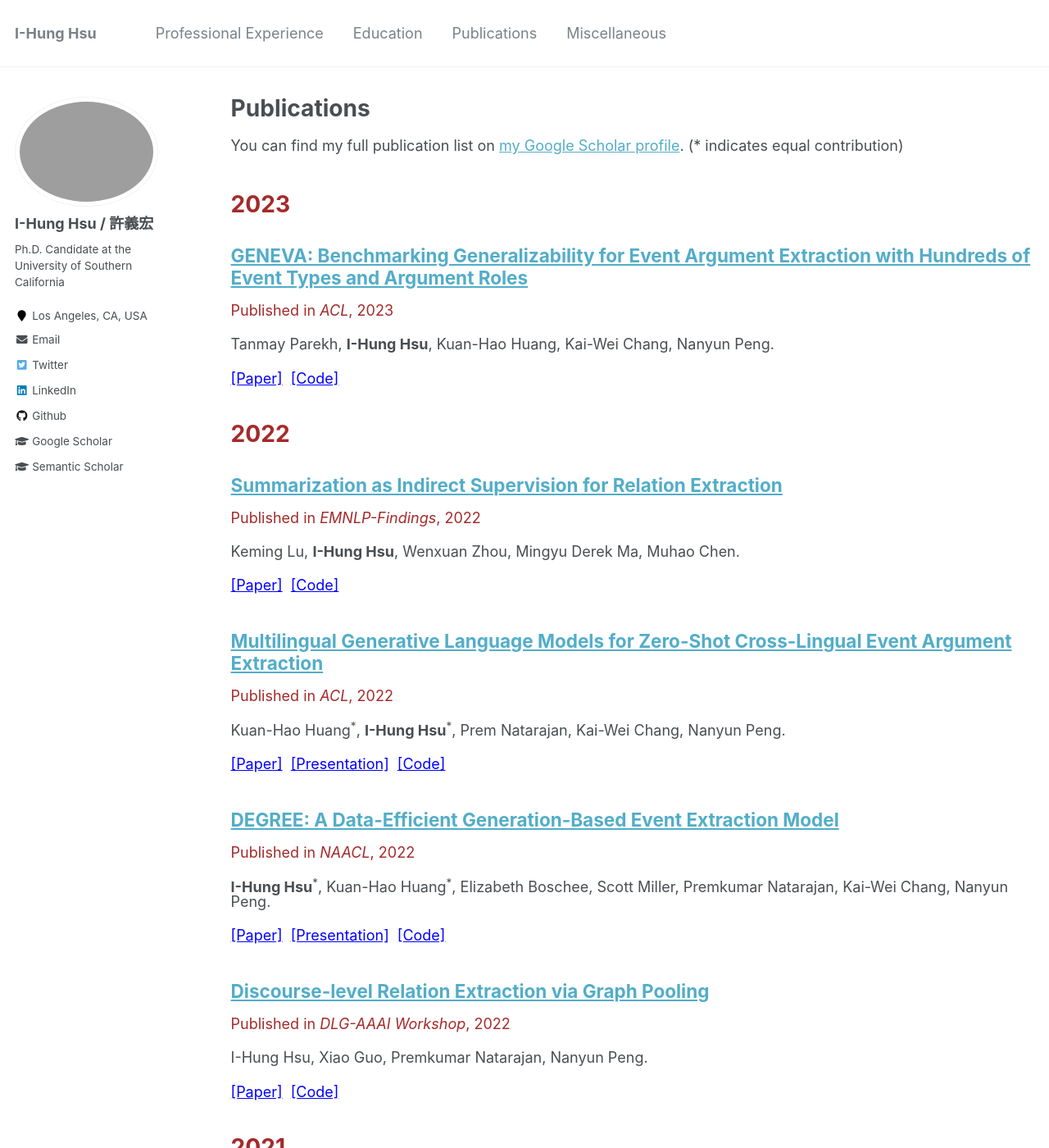
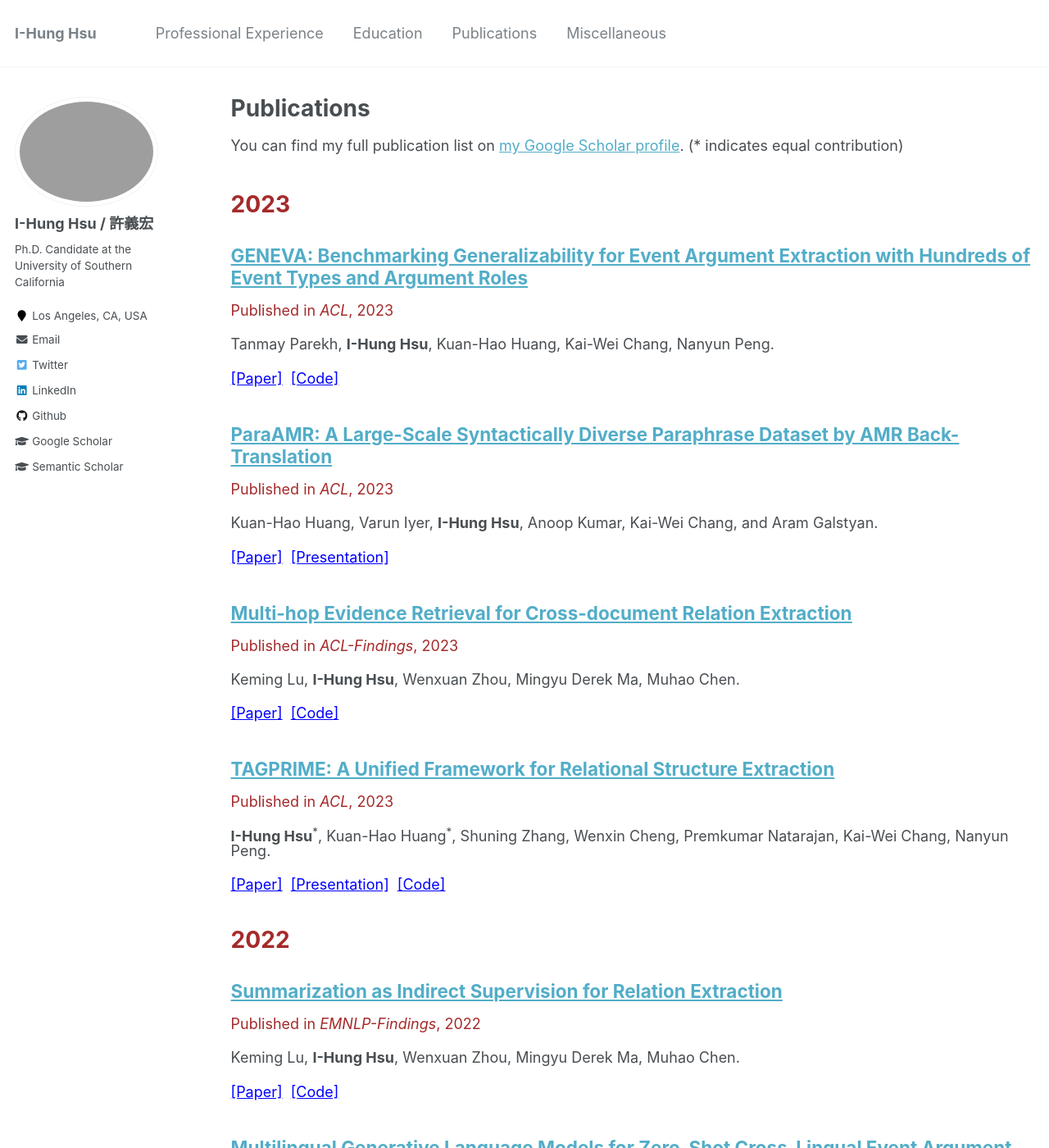
Before and after one commit to ihungalexhsu/ihungalexhsu.github.io, a Jekyll site: the page built from _pages/publications.md, in a window 1280 px wide and 1400 px high. Shown: the whole window at 82% size. Built offline with Jekyll 4.4.1, drawn with Linux system fonts in a browser that asks for light colours.

Commit message:
update pub

```diff
--- /dev/null
+++ b/_publications/10_TagPrime.md
@@ -0,0 +1,17 @@
+---
+title: "TAGPRIME: A Unified Framework for Relational Structure Extraction"
+collection: publications
+Authors: '<b>I-Hung Hsu</b><sup>*</sup>, Kuan-Hao Huang<sup>*</sup>, Shuning Zhang, Wenxin Cheng, Premkumar Natarajan, Kai-Wei Chang, Nanyun Peng.'
+date: 07/2023
+venue: 'ACL'
+paperurl: 'https://aclanthology.org/2023.acl-long.723/'
+presentationurl: ../files/acl2023tagprime_slides.pdf
+codeurl: 'https://github.com/PlusLabNLP/TagPrime'
+excerpt: ''
+---
+---
+<a href='https://aclanthology.org/2023.acl-long.723' target="_blank">[Download Paper]</a><a href='https://github.com/PlusLabNLP/TagPrime' target="_blank">[Source Code]</a><a href='../../files/acl2023tagprime_poster.pdf' target="_blank">[Poster]</a><a href='../../files/acl2023tagprime_slides.pdf' target="_blank">[Slides]</a>
+
+<p align="justify">
+Many tasks in natural language processing require the extraction of relationship information for a given condition, such as event argument extraction, relation extraction, and task-oriented semantic parsing. Recent works usually propose sophisticated models for each task independently and pay less attention to the commonality of these tasks and to have a unified framework for all the tasks. In this work, we propose to take a unified view of all these tasks and introduce TAGPRIME to address relational structure extraction problems. TAGPRIME is a sequence tagging model that appends priming words about the information of the given condition (such as an event trigger) to the input text. With the self-attention mechanism in pre-trained language models, the priming words make the output contextualized representations contain more information about the given condition, and hence become more suitable for extracting specific relationships for the condition. Extensive experiments and analyses on three different tasks that cover ten datasets across five different languages demonstrate the generality and effectiveness of TAGPRIME.
+</p>
--- /dev/null
+++ b/_publications/11_MrCod.md
@@ -0,0 +1,17 @@
+---
+title: "Multi-hop Evidence Retrieval for Cross-document Relation Extraction"
+collection: publications
+Authors: 'Keming Lu, <b>I-Hung Hsu</b>, Wenxuan Zhou, Mingyu Derek Ma, Muhao Chen.'
+date: 07/2023
+venue: 'ACL-Findings'
+paperurl: 'https://aclanthology.org/2023.findings-acl.657/'
+# presentationurl:
+codeurl: 'https://github.com/luka-group/MrCoD'
+excerpt: ''
+---
+---
+<a href='https://aclanthology.org/2023.findings-acl.657/' target="_blank">[Download Paper]</a><a href='https://github.com/luka-group/MrCoD' target="_blank">[Source Code]</a>
+
+<p align="justify">
+Relation Extraction (RE) has been extended to cross-document scenarios because many relations are not simply described in a single document. This inevitably brings the challenge of efficient open-space evidence retrieval to support the inference of cross-document relations,along with the challenge of multi-hop reasoning on top of entities and evidence scattered in an open set of documents. To combat these challenges, we propose Mr.Cod (Multi-hop evidence retrieval for Cross-document relation extraction), which is a multi-hop evidence retrieval method based on evidence path mining and ranking. We explore multiple variants of retrievers to show evidence retrieval is essential in cross-document RE.We also propose a contextual dense retriever for this setting. Experiments on CodRED show that evidence retrieval with Mr.Cod effectively acquires cross-document evidence and boosts end-to-end RE performance in both closed and open settings.
+</p>
--- /dev/null
+++ b/_publications/12_ParaAMR.md
@@ -0,0 +1,17 @@
+---
+title: "ParaAMR: A Large-Scale Syntactically Diverse Paraphrase Dataset by AMR Back-Translation"
+collection: publications
+Authors: 'Kuan-Hao Huang, Varun Iyer, <b>I-Hung Hsu</b>, Anoop Kumar, Kai-Wei Chang, and Aram Galstyan.'
+date: 07/2023
+venue: 'ACL'
+paperurl: 'https://aclanthology.org/2023.acl-long.447'
+presentationurl: ../files/acl2023paraamr_slides.pdf
+# codeurl: ''
+excerpt: ''
+---
+---
+<a href='https://aclanthology.org/2023.acl-long.447' target="_blank">[Download Paper]</a><a href='../../files/acl2023paraamr_poster.pdf' target="_blank">[Poster]</a><a href='../../files/acl2023paraamr_slides.pdf' target="_blank">[Slides]</a>
+
+<p align="justify">
+Paraphrase generation is a long-standing task in natural language processing (NLP). Supervised paraphrase generation models, which rely on human-annotated paraphrase pairs, are cost-inefficient and hard to scale up. On the other hand, automatically annotated paraphrase pairs (e.g., by machine back-translation), usually suffer from the lack of syntactic diversity – the generated paraphrase sentences are very similar to the source sentences in terms of syntax. In this work, we present ParaAMR, a large-scale syntactically diverse paraphrase dataset created by abstract meaning representation back-translation. Our quantitative analysis, qualitative examples, and human evaluation demonstrate that the paraphrases of ParaAMR are syntactically more diverse compared to existing large-scale paraphrase datasets while preserving good semantic similarity. In addition, we show that ParaAMR can be used to improve on three NLP tasks: learning sentence embeddings, syntactically controlled paraphrase generation, and data augmentation for few-shot learning. Our results thus showcase the potential of ParaAMR for improving various NLP applications.
+</p>
```
Also changed, not shown: _publications/5_MrGCN.md (+1 -1 lines).
